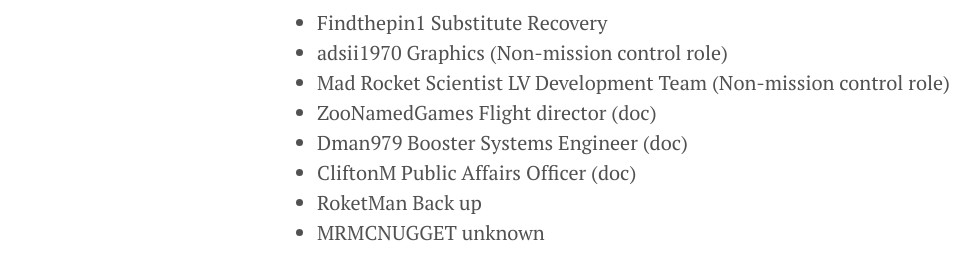
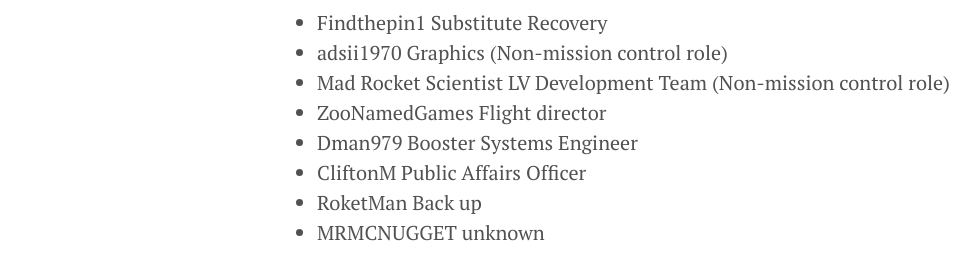
Before and after one commit to KSP-RSP/ksp-rsp.github.io, a Jekyll site: the page built from members.md, in a window 1280 px wide. Shown: the part 279-559 px from the top of the page, without its empty margins (3-983 px from the left). Built offline with Jekyll 4.4.1, drawn with Linux system fonts in a browser that asks for light colours.

Commit message:
Fix issue

```diff
--- a/members.md
+++ b/members.md
@@ -6,8 +6,8 @@ title: Members
 - Findthepin1 Substitute Recovery
 - adsii1970 Graphics (Non-mission control role)
 - Mad Rocket Scientist LV Development Team (Non-mission control role)
-- ZooNamedGames Flight director (doc)
-- Dman979 Booster Systems Engineer (doc)
-- CliftonM Public Affairs Officer (doc)
+- ZooNamedGames Flight director
+- Dman979 Booster Systems Engineer
+- CliftonM Public Affairs Officer
 - RoketMan Back up
 - MRMCNUGGET unknown
```
